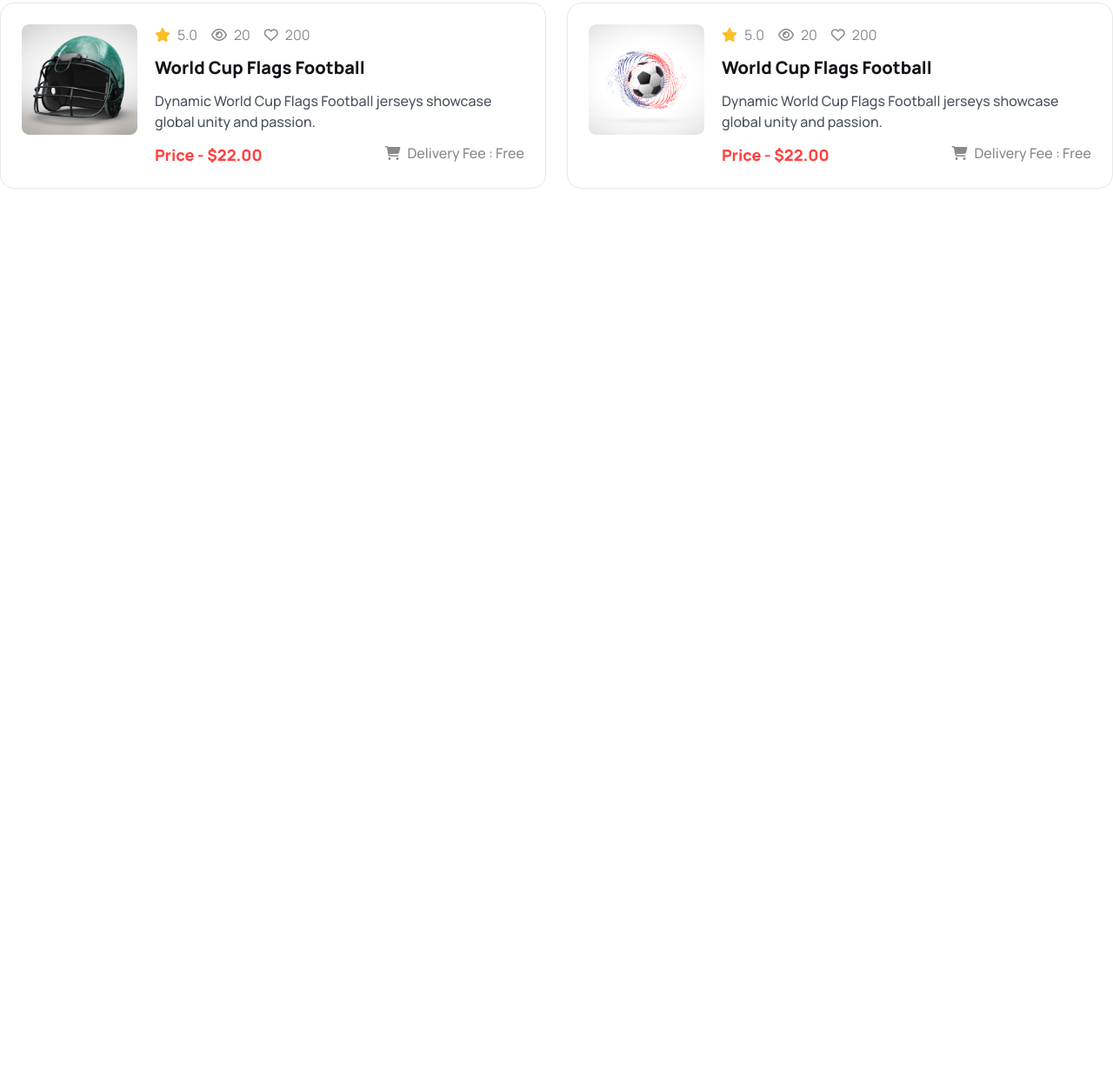
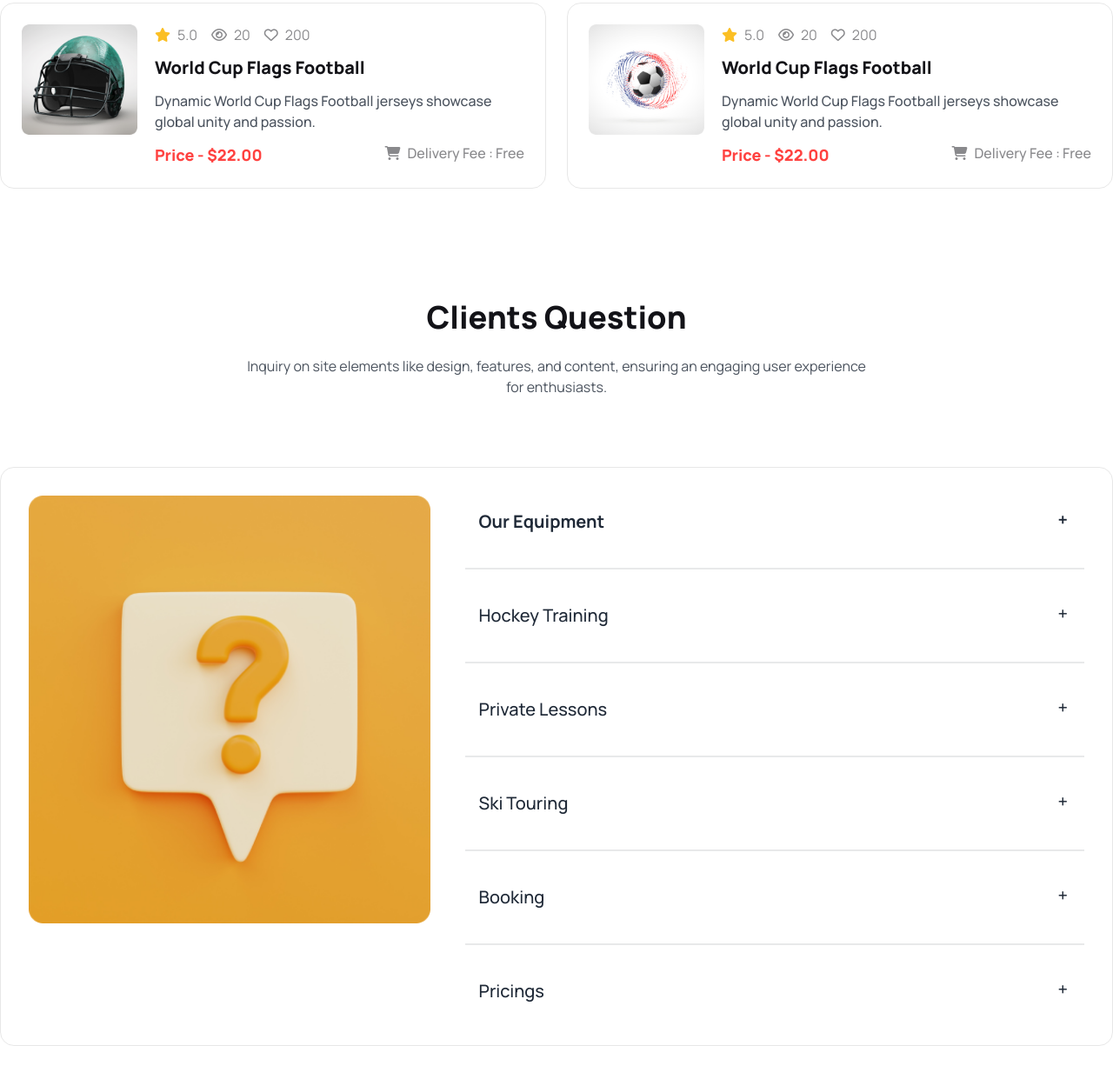
Before and after one commit to fayshal69/assignment-3-hockeys, a plain HTML site: page index.html in a window 1280 px wide. Shown: the part 3245-4486 px from the top of the page at 87% size. Before the commit the page ends 3558 px from the top, so only its background shows below. Drawn offline with nearby package versions, Linux system fonts and the light colour scheme.

Commit message:
finished clients questions section

```diff
--- a/index.html
+++ b/index.html
@@ -300,6 +300,88 @@
             </div>
         </section>
 
+        <!-- clients question section -->
+        <section class="mb-10 lg:mb-24">
+            <div class="p-4 lg:p-8 text-center space-y-4 lg:space-y-6 mb-6 lg:mb-12">
+                <h1 class="text-[#131318] text-[22px] lg:text-4xl font-extrabold">Clients Question</h1>
+                <p class="lg:w-3/5 mx-auto text-sm lg:text-base opacity-80"> Inquiry on site elements like design, features, and content, ensuring an engaging user experience for enthusiasts.</p>
+            </div>
+            <div class="p-6 lg:p-8 grid grid-cols-1 lg:grid-cols-5 gap-6 lg:gap-10 border border-[#1313131A] rounded-2xl">
+                <div class="lg:col-span-2">
+                    <img src="images/11.png" class="w-full">
+                </div>
+                <div class="lg:col-span-3">
+                    <!-- questuin 1 -->
+                    <div class="collapse collapse-plus">
+                        <input type="radio" name="my-accordion-3" />
+                        <div class="collapse-title text-xl font-bold">
+                            Our Equipment
+                        </div>
+                        <div class="collapse-content pb-0">
+                          <p>Explore our top-tier sports equipment, meticulously crafted for performance, durability, and the ultimate sporting experience.</p>
+                        </div>
+                    </div>
+                    <div class="divider"></div>
+                    <!-- questuin 2 -->
+                    <div class="collapse collapse-plus">
+                        <input type="radio" name="my-accordion-3" />
+                        <div class="collapse-title text-xl font-medium">
+                            Hockey Training
+                        </div>
+                        <div class="collapse-content">
+                          <p>Enhance skills, power, and agility with specialized hockey training programs for peak on-ice performance.</p>
+                        </div>
+                    </div>
+                    <div class="divider"></div>
+                    <!-- questuin 3 -->
+                    <div class="collapse collapse-plus">
+                        <input type="radio" name="my-accordion-3" />
+                        <div class="collapse-title text-xl font-medium">
+                            Private Lessons
+                        </div>
+                        <div class="collapse-content">
+                          <p>
+                            Elevate your skills with personalized guidance in tailored private sports lessons.
+                        </p>
+                        </div>
+                    </div>
+                    <div class="divider"></div>
+                    <!-- questuin 4 -->
+                    <div class="collapse collapse-plus">
+                        <input type="radio" name="my-accordion-3" />
+                        <div class="collapse-title text-xl font-medium">
+                            Ski Touring
+                        </div>
+                        <div class="collapse-content">
+                          <p>Embark on exhilarating ski touring adventures, exploring pristine slopes and breathtaking winter landscapes.</p>
+                        </div>
+                    </div>
+                    <div class="divider"></div>
+                    <!-- questuin 5 -->
+                    <div class="collapse collapse-plus">
+                        <input type="radio" name="my-accordion-3" />
+                        <div class="collapse-title text-xl font-medium">
+                            Booking
+                        </div>
+                        <div class="collapse-content">
+                          <p>Effortless booking: Secure spots and services with our user-friendly online reservation.</p>
+                        </div>
+                    </div>
+                    <div class="divider"></div>
+                    <!-- questuin 6 -->
+                    <div class="collapse collapse-plus">
+                        <input type="radio" name="my-accordion-3" />
+                        <div class="collapse-title text-xl font-medium">
+                            Pricings
+                        </div>
+                        <div class="collapse-content">
+                          <p>Transparent pricings: Discover cost-effective plans tailored to your needs with clarity.</p>
+                        </div>
+                    </div>
+                </div>
+            </div>
+        </section>
+
 
     </main>
 
```
